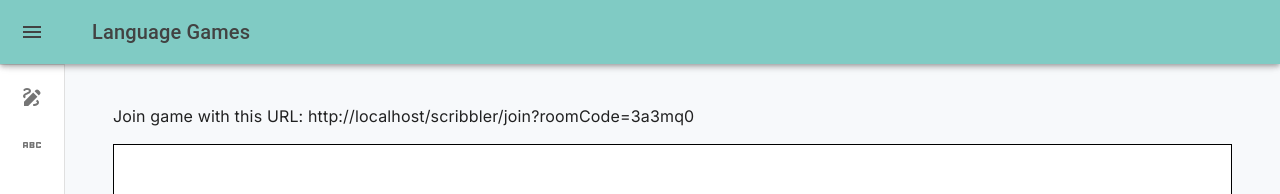
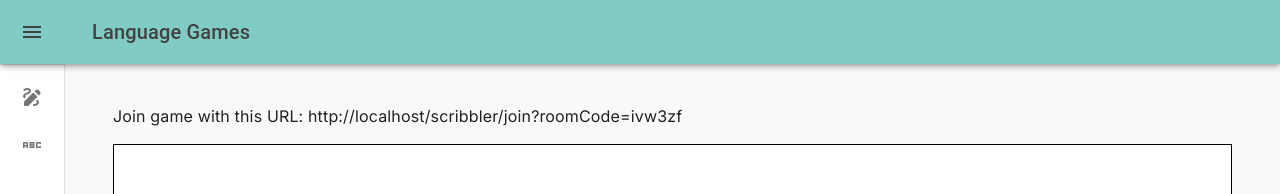
Before and after one commit to gdomingu/lang-games, a Next.js app: page /scribbler/new in a window 1280 px wide. Shown: the top 194 px of the page. Built offline with nearby package versions, Linux system fonts and the light colour scheme; no server answers.

Commit message:
Fixes issue with roomcode being off

```diff
--- a/app/scribbler/join/GuessingCanvas.tsx
+++ b/app/scribbler/join/GuessingCanvas.tsx
@@ -7,7 +7,7 @@ import {io} from "socket.io-client";
 
 export default function GuessingCanvas() {
   const canvasRef = useRef<HTMLCanvasElement>(null);
-  const [color, setColor] = useState("#000000");
+  const [color, setColor] = useState("black");
 
   useEffect(() => {
     const canvas = canvasRef.current;
--- a/app/scribbler/new/page.tsx
+++ b/app/scribbler/new/page.tsx
@@ -4,12 +4,14 @@ import DrawingCanvas from "./DrawingCanvas";
 
 export default function Page() {
   const [joinUrl, setJoinUrl] = useState("");
-  const roomCode = Math.random().toString(36).substring(2, 8);
+  const [roomCode, setRoomCode] = useState("");
 
   useEffect(() => {
     // This code runs only on the client side
-    const url = `${window.location.origin}/scribbler/join?roomCode=${roomCode}`;
+    const code = Math.random().toString(36).substring(2, 8);
+    const url = `${window.location.origin}/scribbler/join?roomCode=${code}`;
     setJoinUrl(url);
+    setRoomCode(code); // need to use state for this or code will be differennt between url and params
   }, []);
 
   return (
```
